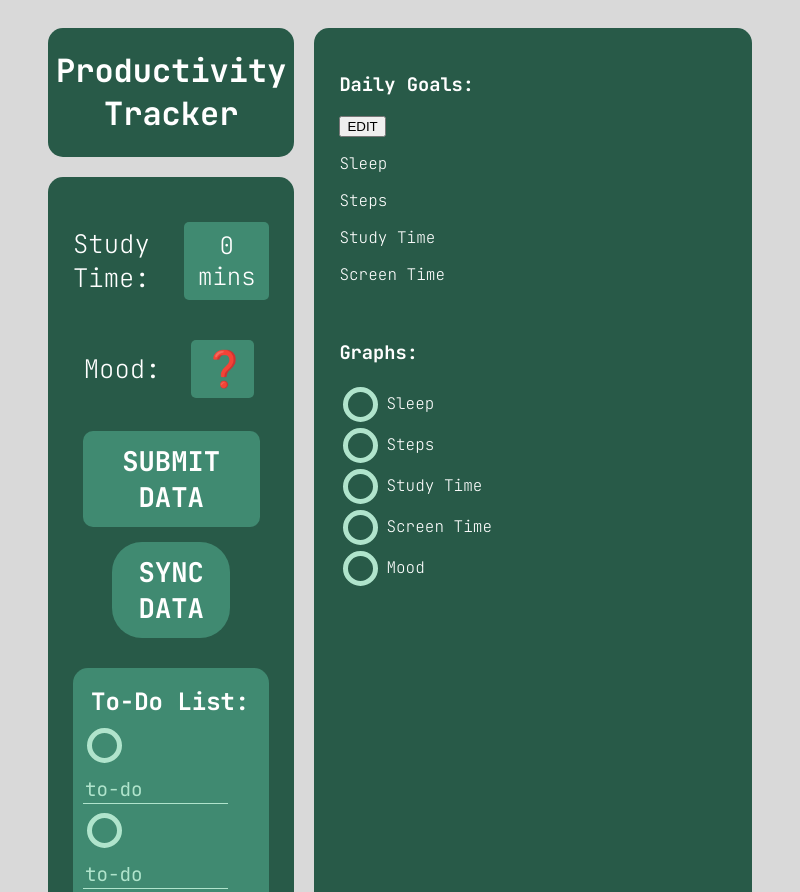
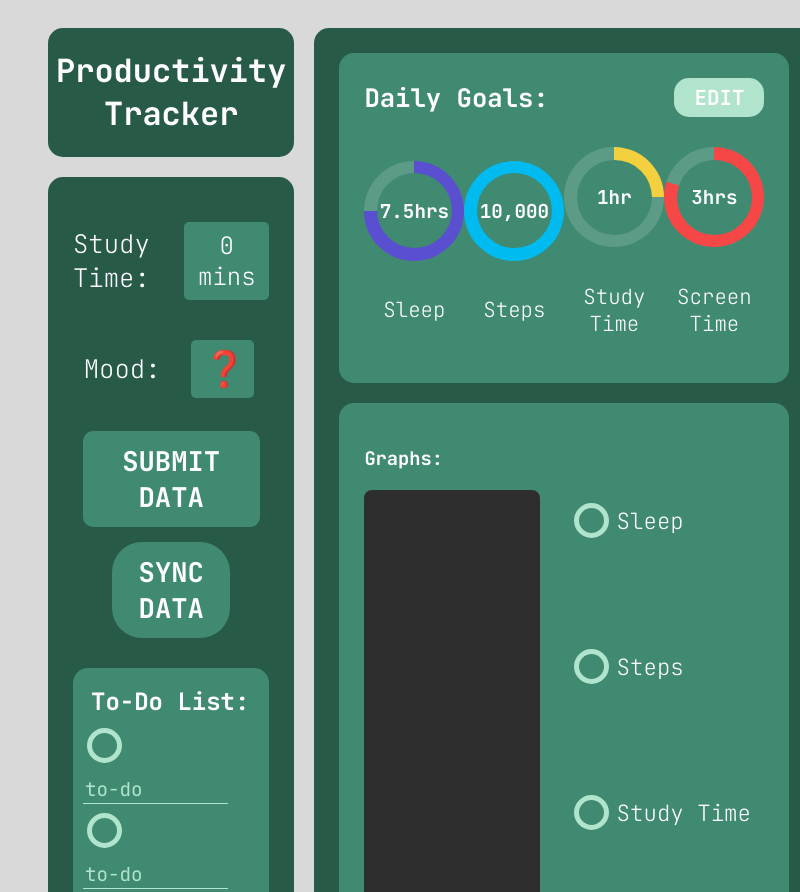
Before and after one commit to Carterbeard/Productivity-Tracker-App, an Electron app: page frontend/renderer/pages/home.html in a window 800 px wide. Shown: the top 892 px of the page. Drawn offline with Linux system fonts and the light colour scheme.

Commit message:
Initial CSS finished

```diff
--- a/frontend/renderer/pages/home.html
+++ b/frontend/renderer/pages/home.html
@@ -77,31 +77,39 @@
         <div class="column_two">
             <div class="goal_section">
                 <div class="heading">
-                    <h3>Daily Goals: </h3>
+                    <h3 class="daily_goals_heading">Daily Goals: </h3>
                     <span></span>
-                    <button>EDIT</button>
+                    <button class="edit_btn">EDIT</button>
                 </div>
                 <div class="goals">
-                    <div class="sleep_goal">
-                        <!-- Sleep Graph (not yet implemented) -->
+                    <div class="goal_item">
+                        <div class="circle sleep_goal">
+                            <div class="inner_circle">7.5hrs</div> <!--change to variable -->
+                        </div>
                         <p>Sleep</p>
                     </div>
-                    <div class="steps_goal">
-                        <!-- Stephs Graph (not yet implemented) -->
+                    <div class="goal_item">
+                        <div class="circle steps_goal">
+                            <div class="inner_circle">10,000</div> <!--change to variable -->
+                        </div>
                         <p>Steps</p>
                     </div>
-                    <div class="study_time_goal">
-                        <!-- Study Time Graph (not yet implemented) -->
+                    <div class="goal_item">
+                        <div class="circle study_time_goal">
+                            <div class="inner_circle">1hr</div> <!--change to variable -->
+                        </div>
                         <p>Study Time</p>
                     </div>
-                    <div class="screen_time_goal">
-                        <!-- Screen Time Graph (not yet implemented) -->
+                    <div class="goal_item">
+                        <div class="circle screen_time_goal">
+                            <div class="inner_circle">3hrs</div> <!--change to variable -->
+                        </div>
                         <p>Screen Time</p>
                     </div>
                 </div>
             </div>
             <div class="graph_section">
-                <h3>Graphs: </h3>
+                <h3 class="graphs_heading">Graphs: </h3>
                 <div class="graph">
                     <div class="trend_graph">
                         <!-- Trend Graphs (not yet implemented) -->
--- a/frontend/renderer/styles/style.css
+++ b/frontend/renderer/styles/style.css
@@ -3,6 +3,7 @@
     --g1: #285A48;
     --g2: #408A71;
     --g3: #B0E4CC;
+    --g4: #50776a;
 }
 /* colour variables */
 
@@ -40,6 +41,19 @@ body {
     gap: 20px;
 }
 
+.input_section {
+    background-color: var(--g1);
+    padding: 25px;
+    border-radius: 15px;
+    flex-grow: 1;
+}
+
+/*
+--------------------------
+    LEFT COLUMN: TITLE
+--------------------------
+*/
+
 .title_section {
     background-color: var(--g1);
     font-size: 1rem;
@@ -47,12 +61,11 @@ body {
     border-radius: 15px;
 }
 
-.input_section {
-    background-color: var(--g1);
-    padding: 25px;
-    border-radius: 15px;
-    flex-grow: 1;
-}
+/*
+-------------------------------
+    LEFT COLUMN: STUDY TIME
+-------------------------------
+*/
 
 .study_time_section {
     position:relative;
@@ -132,6 +145,12 @@ body {
     border-radius: 8px;
 }
 
+/*
+-------------------------
+    LEFT COLUMN: MOOD
+-------------------------
+*/
+
 .mood_section {
     position: relative;
     display: flex;
@@ -201,6 +220,11 @@ body {
     border-radius: 3px;
 }
 
+/*
+----------------------------------
+    LEFT COLUMN: SUBMIT BUTTON
+----------------------------------
+*/
 
 .submit_btn {
     font-family: inherit;
@@ -217,6 +241,20 @@ body {
     cursor: pointer;
 }
 
+.submit_btn:hover {
+    background-color: var(--g3);
+}
+
+.submit_btn:active {
+    transform: scale(0.95)
+}
+
+/*
+--------------------------------
+    LEFT COLUMN: SYNC BUTTON
+--------------------------------
+*/
+
 .sync_btn {
     font-family: inherit;
     background-color: var(--g2);
@@ -232,12 +270,19 @@ body {
     cursor: pointer;
 }
 
-.submit_btn:hover {
-    background-color: var(--g3);
-}
 .sync_btn:hover {
     background-color: var(--g3);
 }
+
+.sync_btn:active {
+    transform: scale(0.95)
+}
+
+/*
+-------------------------------
+    LEFT COLUMN: TO-DO LIST
+-------------------------------
+*/
 
 .to_do_list {
     background-color: var(--g2);
@@ -290,3 +335,146 @@ input[type="checkbox"]:checked {
 input[type="checkbox"]:checked::after {
     content: "";
 }
+
+/*
+---------------------------
+    RIGHT COLUMN: GOALS
+---------------------------
+*/
+
+.goal_section {
+    background-color: var(--g2);
+    border-radius: 15px;
+    padding: 25px;
+}
+
+.heading {
+    display: flex;
+    justify-content: space-between;
+    align-items: center;
+    margin-bottom: 30px;
+}
+
+.daily_goals_heading {
+    margin: 0;
+    font-size: 1.6rem;
+}
+
+.edit_btn {
+    background-color: var(--g3);
+    color: white;
+    border: none;
+    padding: 6px 20px;
+    border-radius: 15px;
+    font-size: 1.3rem;
+    font-family: inherit;
+    font-weight: 700;
+    cursor: pointer;
+    transition: transform 0.1s;
+}
+
+.edit_btn:hover {
+    background-color: var(--g4);
+}
+
+.edit_btn:active {
+    transform: scale(0.95)
+}
+
+.goals {
+    display: flex;
+    justify-content: space-around;
+    align-items: center;
+    text-align: center;
+}
+
+.goal_item {
+    display: flex;
+    flex-direction: column;
+    align-items: center;
+    gap: 15px;
+    font-size: 1.3rem;
+}
+
+.circle {
+    width: 100px;
+    height: 100px;
+    border-radius: 50%;
+    display: flex;
+    justify-content: center;
+    align-items: center;
+}
+
+.inner_circle {
+    width: 75px;
+    height: 75px;
+    background-color: var(--g2);
+    border-radius: 50%;
+    display: flex;
+    justify-content: center;
+    align-items: center;
+    font-size: 1.2rem;
+    font-weight: 700;
+}
+
+.sleep_goal {
+    background: conic-gradient(#5a4ed1 75%, rgba(255,255,255,0.15) 0);
+}
+
+.steps_goal {
+    background: conic-gradient(#00bbf0 100%, rgba(255,255,255,0.15) 0);
+}
+
+.study_time_goal {
+    background: conic-gradient(#f4d03f 25%, rgba(255,255,255,0.15) 0);
+}
+
+.screen_time_goal {
+    background: conic-gradient(#f64747 80%, rgba(255,255,255,0.15) 0);
+}
+
+/*
+----------------------------
+    RIGHT COLUMN: GRAPHS
+----------------------------
+*/
+
+.graph_section {
+    background-color: var(--g2);
+    border-radius: 15px;
+    padding: 25px;
+    flex-grow: 1;
+    display: flex;
+    flex-direction: column;
+}
+
+.graph_heading {
+    margin: 0;
+    font-size: 1.6rem;
+}
+
+.graph {
+    display: flex;
+    gap: 30px;
+    flex-grow: 1;
+}
+
+.trend_graph {
+    flex-grow: 1;
+    background-color: #2e2e2e;
+    border-radius: 8px;
+}
+
+.checklist {
+    display: flex;
+    flex-direction: column;
+    justify-content: space-between;
+    font-size: 1.4rem;
+    padding: 10px 0;
+}
+
+.checklist label {
+    display: flex;
+    align-items: center;
+    cursor: pointer;
+}
```
